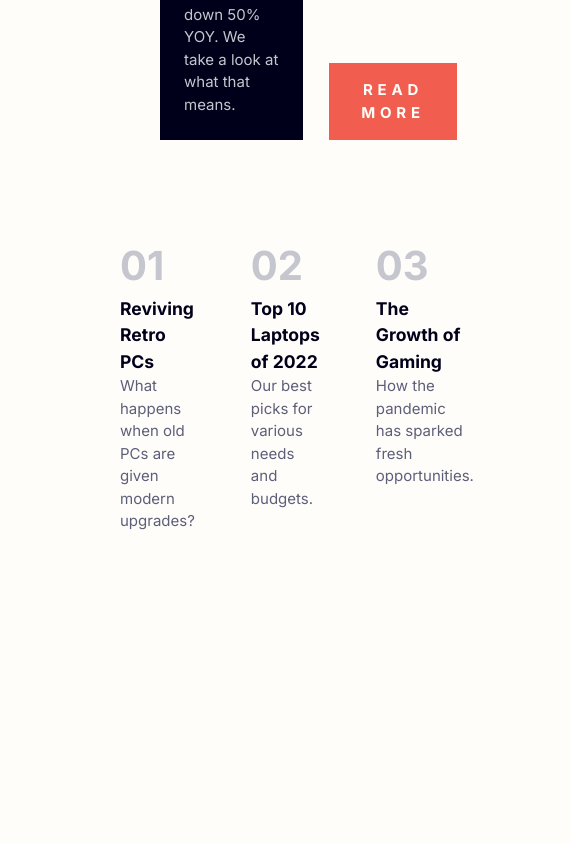
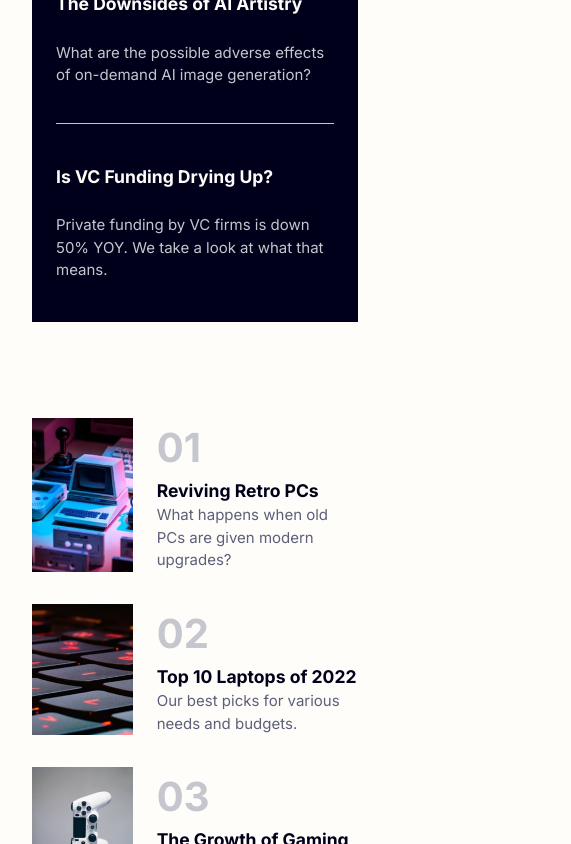
Before and after one commit to msleeuwenhoek/news-homepage, a React (Create React App) app: page / in a window 390 px wide. Shown: the part 1156-2000 px from the top of the page, 571 px wide, since content can reach past the window. Before the commit the page ends 1785 px from the top, so only its background shows below. Built offline with nearby package versions, Linux system fonts and the light colour scheme.

Commit message:
responsiveness styling

```diff
--- a/src/App.js
+++ b/src/App.js
@@ -11,8 +11,7 @@ function App() {
       <div className="section content-grid">
         <HeadlineSection />
         <NewSection />
-      </div>
-      <div className="content-grid section">
+        <div className="articles-grid">
           <ArticlePreview
             img="image-retro-pcs.jpg"
             position="01"
@@ -33,6 +32,7 @@ function App() {
           />
         </div>
       </div>
+    </div>
   );
 }
 
--- a/src/App.scss
+++ b/src/App.scss
@@ -161,6 +161,12 @@ body {
 }
 
 /** BLOCK CLASSES **/
+
+.App {
+  max-width: 1500px;
+  margin: 0 auto;
+}
+
 .section {
   margin: 6rem;
 }
@@ -168,7 +174,8 @@ body {
 .content-grid {
   display: grid;
   grid-template-columns: 1fr 1fr 1fr;
-  gap: 2rem;
+  column-gap: 2rem;
+  row-gap: 6rem;
 }
 
 .headline-grid {
@@ -184,13 +191,20 @@ body {
 
   img {
     grid-column: span 2;
+    min-height: 300px;
+    object-fit: cover;
   }
 
   h1 {
     line-height: 1;
   }
 }
-
+.articles-grid {
+  grid-column: span 3;
+  display: grid;
+  grid-template-columns: 1fr 1fr 1fr;
+  gap: 2rem;
+}
 .article-preview-grid {
   display: grid;
   grid-template-columns: 1fr 2fr;
@@ -248,3 +262,50 @@ body {
     }
   }
 }
+
+/** RESPONSIVENESS STYLING **/
+@media (max-width: 1240px) {
+  .content-grid {
+    grid-template-columns: 1fr 1fr;
+  }
+  .articles-grid {
+    grid-template-columns: 1fr;
+    grid-column: span 1;
+    align-content: space-between;
+  }
+
+  .new-item {
+    padding-block: 1rem;
+  }
+}
+
+@media (max-width: 900px) {
+  /** ADJUSTING LAYOUT **/
+  .section {
+    margin: 2rem;
+  }
+  .content-grid {
+    grid-template-columns: 1fr;
+  }
+  .NewSection,
+  .article-preview-grid {
+    width: 100%;
+  }
+
+  .headline-grid {
+    grid-template-columns: 1fr;
+    grid-column: span 1;
+
+    img {
+      grid-column: span 1;
+    }
+  }
+
+  .Menu {
+    display: none;
+  }
+
+  .button {
+    margin-top: 2rem;
+  }
+}
--- a/src/components/ArticlePreview.js
+++ b/src/components/ArticlePreview.js
@@ -4,7 +4,13 @@ export default function popularSection({ img, position, header, txt }) {
   return (
     <div>
       <div className="article-preview-grid">
-        <img src={require(`../images/${img}`)} />
+        <div
+          style={{
+            backgroundImage: `url(${require(`../images/${img}`)})`,
+            backgroundSize: "cover",
+            backgroundRepeat: "no-repeat",
+          }}
+        ></div>
         <div className="article-preview-content">
           <div className="large-text bold-text text-lighter-gray">
             {position}
```
Lines whose indentation alone changed are shown as unchanged.
